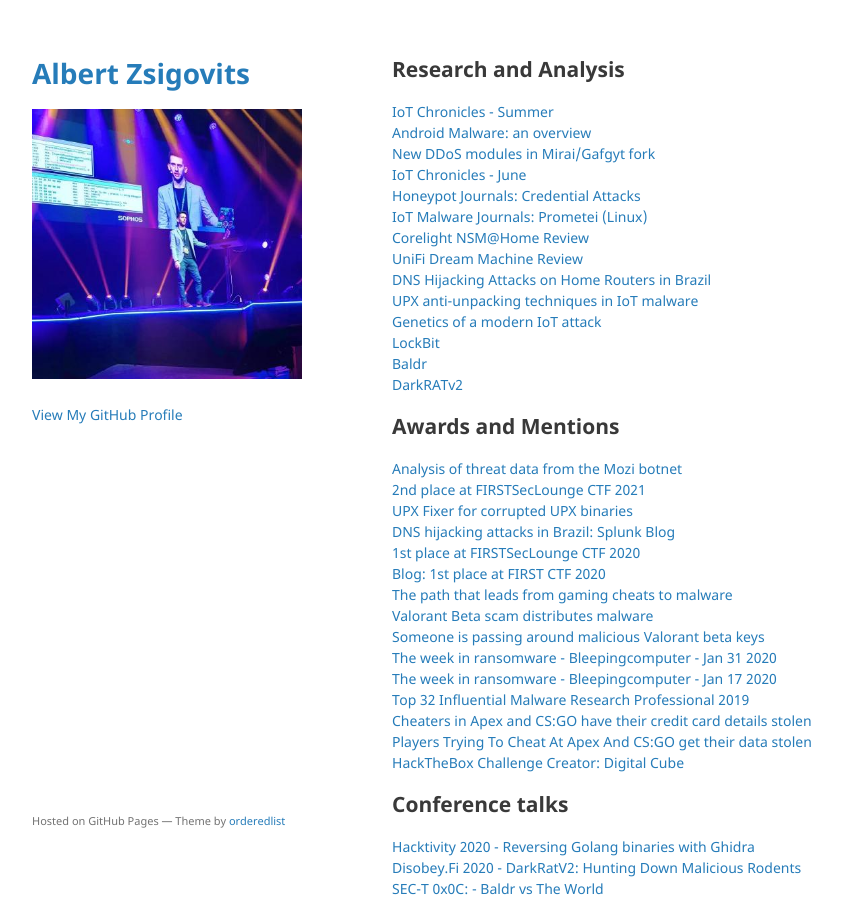
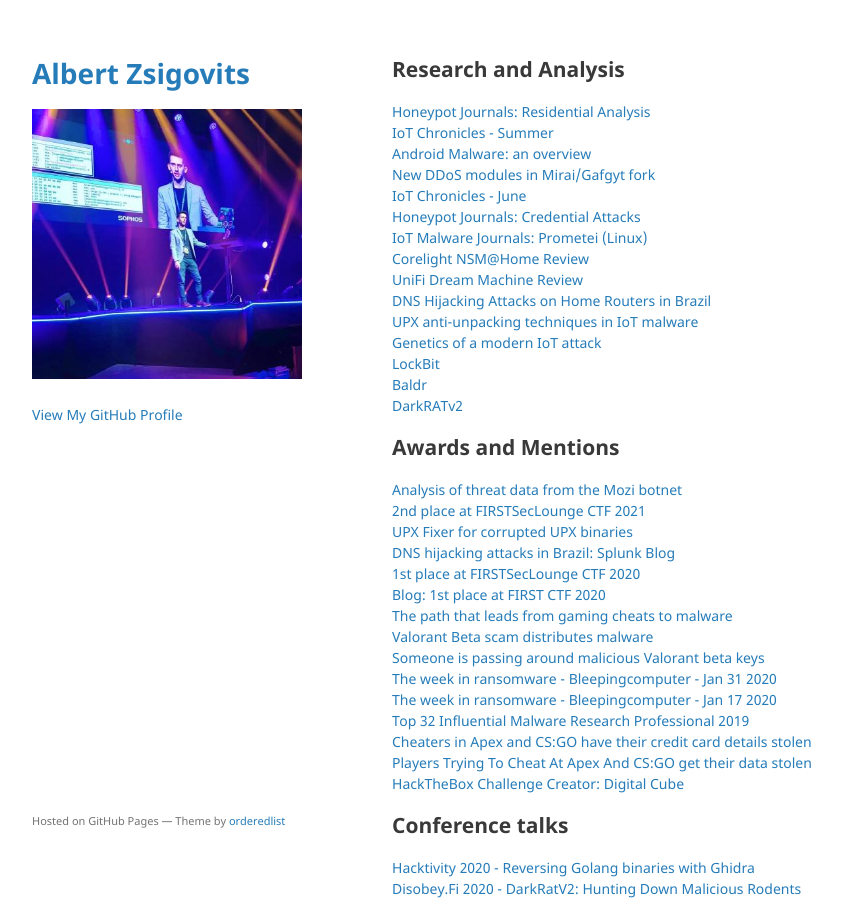
Before and after one commit to albertzsigovits/albertzsigovits.github.io, a Jekyll site: the page built from index.md, in a window 1280 px wide and 900 px high. Shown: the whole window, without its empty margins (178-1020 px from the left). Built offline with Jekyll 4.4.1, drawn with Linux system fonts in a browser that asks for light colours; the repository's description, which GitHub fills in, is left out; our own code applies the rules of GitHub Pages for plain Markdown files.

Commit message:
Update index.md

```diff
--- a/index.md
+++ b/index.md
@@ -3,6 +3,7 @@
 ---
 ## Research and Analysis
 
+[Honeypot Journals: Residential Analysis](https://cujo.com/honeypot-journals-part-ii-attacks-on-residential-endpoints/)
 [IoT Chronicles - Summer](https://cujo.com/iot-chronicle-summer-2021/)
 [Android Malware: an overview](https://cujo.com/android-malware/)
 [New DDoS modules in Mirai/Gafgyt fork](https://cujo.com/mirai-gafgyt-with-new-ddos-modules-discovered/)
```
